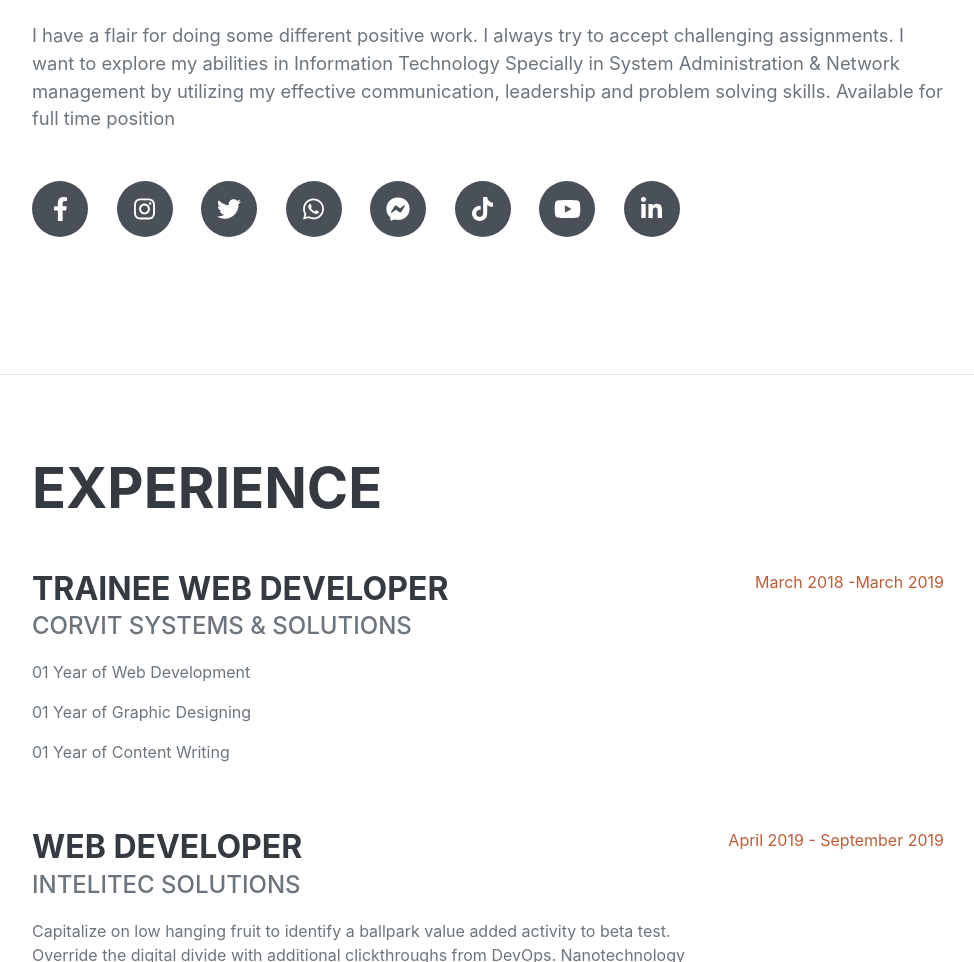
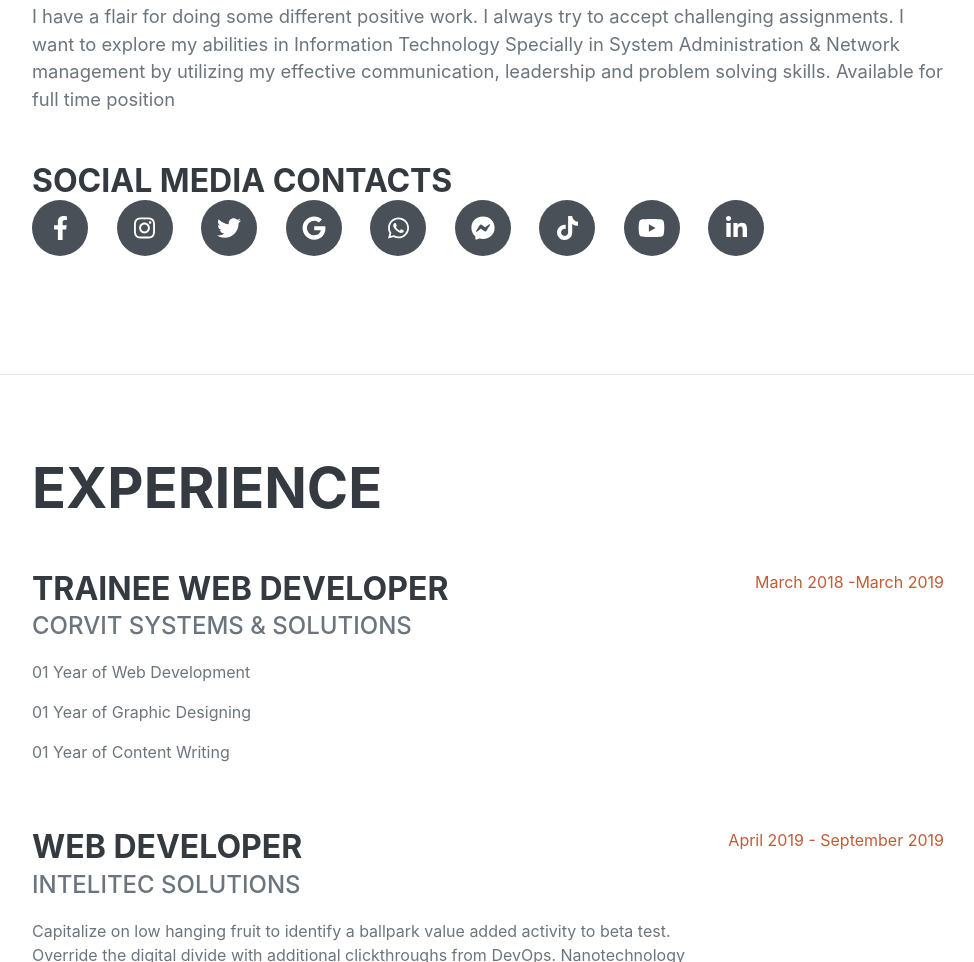
Before and after one commit to Akkas924/Akkas924.github.io, a plain HTML site: page index.html in a window 1280 px wide. Shown: the part 1000-1962 px from the top of the page, without its empty margins (288-1262 px from the left). Drawn offline with nearby package versions, Linux system fonts and the light colour scheme; a web font is replaced by a local one.

Commit message:
update social media

```diff
--- a/index.html
+++ b/index.html
@@ -80,14 +80,16 @@
                     </div>
                     <p class="lead mb-5">I have a flair for doing some different positive work. I always try to accept challenging assignments. I want to explore my abilities in Information Technology Specially in System Administration & Network management by utilizing my effective communication, leadership and problem solving skills. Available for full time position</p>
                     <div class="social-icons">
-                        <a class="social-icon" href="#"><i class="fab fa-facebook-f"></i></a>
-                        <a class="social-icon" href="#"><i class="fab fa-instagram"></i></a>
-                        <a class="social-icon" href="#"><i class="fab fa-twitter"></i></a>
-                        <a class="social-icon" href="#"><i class="fab fa-whatsapp"></i></a>
-                        <a class="social-icon" href="#"><i class="fab fa-facebook-messenger"></i></a>
-                        <a class="social-icon" href="#"><i class="fab fa-tiktok"></i></a>
-                        <a class="social-icon" href="#"><i class="fab fa-youtube"></i></a>
-                        <a class="social-icon" href="#"><i class="fab fa-linkedin-in"></i></a>
+                        <h3 class="mb-0">Social Media Contacts</h3>
+                       <a class="social-icon" href="https://www.facebook.com/mohammadakkas.alisohil" target="_blank"><i class="fab fa-facebook-f"></i></a>
+                        <a class="social-icon" href="https://www.instagram.com/m__a.k.k.a.s__a.l.i__s.o.h.i.l/" target="_blank"><i class="fab fa-instagram"></i></a>
+                        <a class="social-icon" href="https://twitter.com/akkas_sohil" target="_blank"><i class="fab fa-twitter"></i></a>
+                        <a class="social-icon" href="https://www.gmail.com/" target="_blank"><i class="fab fa-google"></i></a>
+                        <a class="social-icon" href="https://www.whatsapp.com/" target="_blank"><i class="fab fa-whatsapp"></i></a>
+                        <a class="social-icon" href="https://www.messenger.com/" target="_blank"><i class="fab fa-facebook-messenger"></i></a>
+                        <a class="social-icon" href="https://www.tiktok.com/" target="_blank"><i class="fab fa-tiktok"></i></a>
+                        <a class="social-icon" href="https://www.youtube.com/" target="_blank"><i class="fab fa-youtube"></i></a>
+                        <a class="social-icon" href="https://www.linkedin.com/" target="_blank"><i class="fab fa-linkedin-in"></i></a>
                     </div>
                 </div>
             </section>
```
